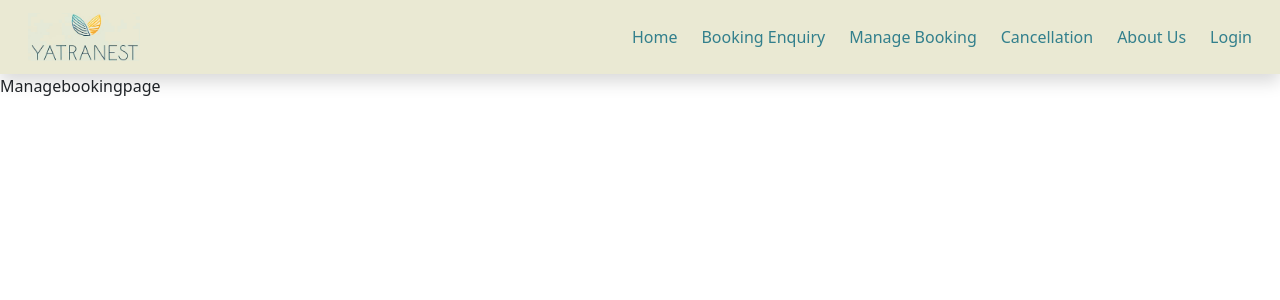
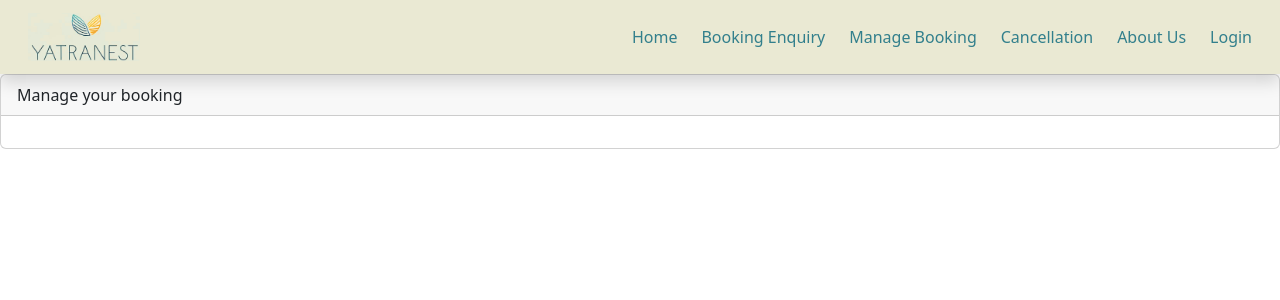
Before and after one commit to Kshitij-Shinde-dev/YatraNest, a React (Create React App) app: page /Managebookingpage in a window 1280 px wide. Shown: the top 300 px of the page. Built offline with nearby package versions, Linux system fonts and the light colour scheme.

Commit message:
managepage

```diff
--- a/src/App.js
+++ b/src/App.js
@@ -14,7 +14,6 @@ import Gallerypage from './components/gallery/Gallerypage';
 import Contactuspage from './components/contactuspage/Contactuspage';
 import Policypage from './components/policypage/Policypage';
 import Termpage from './components/termpage/Termpage';
-import Feedbackpage from './components/feedbackpage/Feedbackpage';
 
 function App() {
   return (
@@ -34,7 +33,6 @@ function App() {
             <Route path='/Contactuspage' element={<Contactuspage></Contactuspage>}></Route>
             <Route path='/Policypage' element={<Policypage></Policypage>}></Route>
             <Route path='/Termpage' element={<Termpage></Termpage>}></Route>
-            <Route path='/Feedbackpage' element={<Feedbackpage></Feedbackpage>}></Route>
           </Routes>
       </Router>
 
--- a/src/components/Signup/Signup.js
+++ b/src/components/Signup/Signup.js
@@ -44,7 +44,7 @@ function Signup() {
   };
 
   return (
-    <Container className="my-4 bg">
+    <Container className="mt-5 bg">
       <Row className="justify-content-center">
         <Col md={6}>
           <h3 className="mb-4 text-center head-color">Sign Up</h3>
--- a/src/components/managebookingpage/Managebookingpage.js
+++ b/src/components/managebookingpage/Managebookingpage.js
@@ -1,9 +1,17 @@
 import React from 'react'
 import './Managebookingpage.css'
+import { Card, CardBody, CardHeader } from 'react-bootstrap'
 
 function Managebookingpage() {
   return (
-    <div>Managebookingpage</div>
+    <div>
+      <Card>
+        <CardHeader>Manage your booking</CardHeader>
+        <CardBody>
+
+        </CardBody>
+      </Card>
+    </div>
   )
 }
 
```
